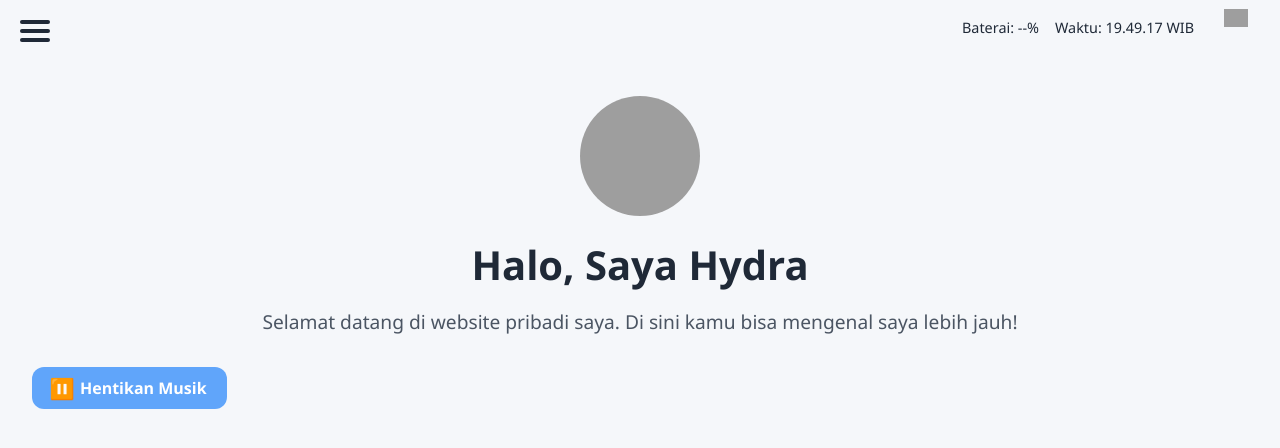
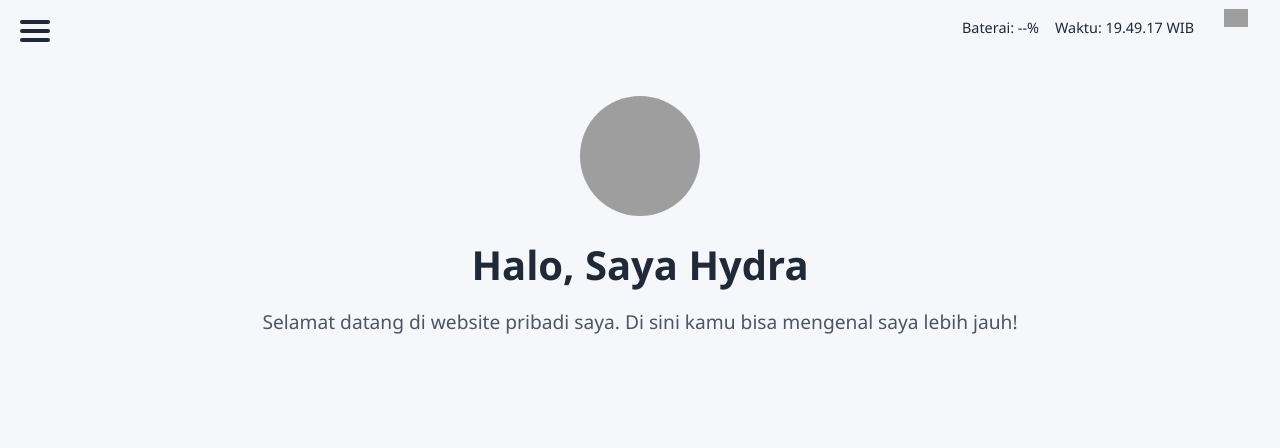
Before and after one commit to skyzoo92/Tes, a plain HTML site: page index.html in a window 1280 px wide. Drawn offline with Linux system fonts and the light colour scheme; grey boxes are pictures that could not be loaded.

Commit message:
Add files via upload

```diff
--- a/index.html
+++ b/index.html
@@ -7,8 +7,6 @@
   <link rel="stylesheet" href="CSS/style.css" />
 </head>
 <body>
-<!-- Salju Background -->
-<div class="snowflakes" aria-hidden="true"></div>
   <button class="sidebar-toggle" onclick="toggleSidebar()">
     <div class="hamburger" id="hamburger">
       <span></span>
@@ -41,13 +39,10 @@
     <p id="typed-text" class="fade-in-delay2"></p>
 
     <div style="margin-top: 2rem;">
-    <audio id="bg-music" autoplay loop>
-  <source src="https://files.catbox.moe/mczld0.mp3" type="audio/mp3">
-  Your browser does not support the audio tag.
-</audio>
-<button onclick="toggleMusic()" id="music-btn" class="music-button">
-  <span id="music-icon">⏸️</span> Hentikan Musik
-</button>
+        <audio autoplay loop>
+        <source src="https://files.catbox.moe/mczld0.mp3" type="audio/mp3"> <!-- Ganti dengan URL atau path audio Anda -->
+        Your browser does not support the audio tag.
+    </audio>
     </div>
   </div>
 </section>
--- a/script.js
+++ b/script.js
@@ -85,53 +85,6 @@ function typeText() {
 }
 typeText();
 
-// Musik kontrol
-let isPlaying = false;
-function toggleMusic() {
-  const music = document.getElementById('bg-music');
-  const btn = document.getElementById('music-btn');
-  if (isPlaying) {
-    music.pause();
-    btn.textContent = 'Mainkan Musik';
-  } else {
-    music.play();
-    btn.textContent = 'Hentikan Musik';
-  }
-  isPlaying = !isPlaying;
-}
-
-window.addEventListener('DOMContentLoaded', () => {
-  const music = document.getElementById('bg-music');
-  music.volume = 0.5;
-  music.play().catch(() => {
-    // Autoplay kadang diblokir, bisa diaktifkan manual oleh user
-    console.warn("Autoplay diblokir oleh browser");
-  });
-  isPlaying = true;
-  updateMusicButton();
-});
-
-function updateMusicButton() {
-  const btn = document.getElementById('music-btn');
-  const icon = document.getElementById('music-icon');
-  if (isPlaying) {
-    btn.innerHTML = '<span id="music-icon">⏸️</span> Hentikan Musik';
-  } else {
-    btn.innerHTML = '<span id="music-icon">▶️</span> Mainkan Musik';
-  }
-}
-
-function toggleMusic() {
-  const music = document.getElementById('bg-music');
-  if (isPlaying) {
-    music.pause();
-  } else {
-    music.play();
-  }
-  isPlaying = !isPlaying;
-  updateMusicButton();
-}
-
 
     setInterval(updateTime, 1000);
     updateTime();
```
